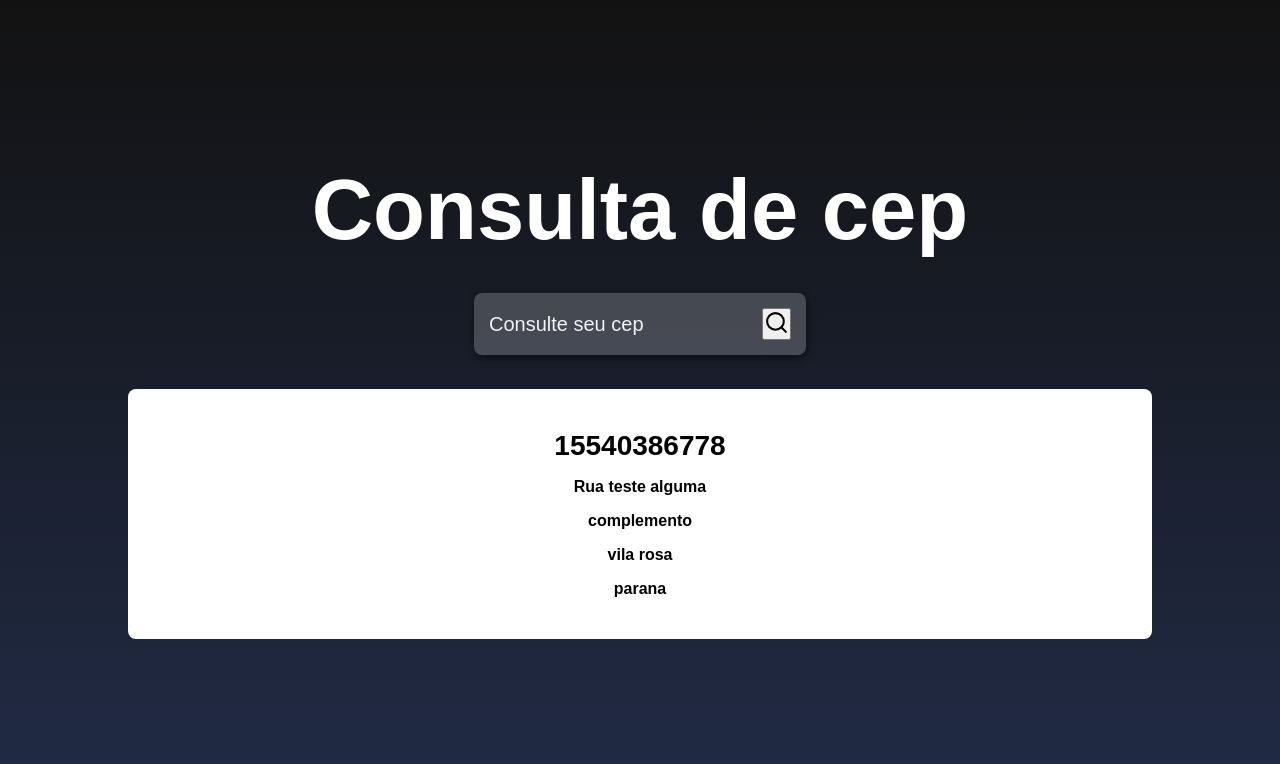
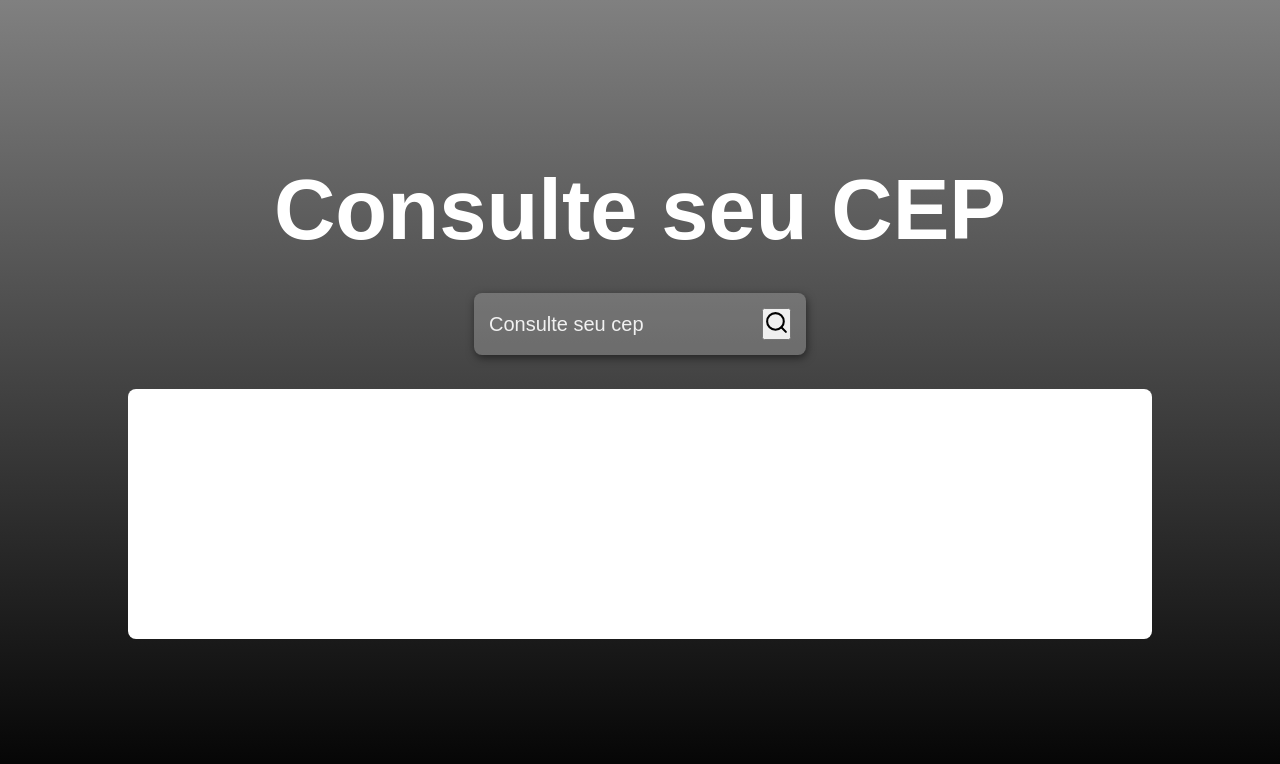
Before and after one commit to Brunoo47/Consultor-de-CEP, a React (Create React App) app: page / in a window 1280 px wide. Shown: the top 764 px of the page. Built offline with nearby package versions, Linux system fonts and the light colour scheme.

Commit message:
alterações

```diff
--- a/src/App.js
+++ b/src/App.js
@@ -8,7 +8,6 @@ function App() {
   const [cep, setCep] = useState({});
 
   async function handleSearch() {
-    // 89220306/json/
     if (input === '') {
       alert('preencha algum cep');
       return;
@@ -17,35 +16,40 @@ function App() {
     try {
       const response = await api.get(`${input}/json`);
       setCep(response.data)
+        console.log(response.data)
       setInput("")
-      // You can set the cep state if required
-      // setCep(response.data);
     } catch (error) {
-      alert('Ops! Erro ao buscar o cep');
+      alert('Erro ao buscar o cep');
       setInput('');
+      setCep({})
     }
   }
 
   return (
       <div className="container">
-      <h1 className="title">Consulta de cep</h1>
+        <h1 className="title">Consulte seu CEP</h1>
         <div className="containerInput">
           <input
               type="text"
               placeholder="Consulte seu cep"
               value={input}
               onChange={(event) => setInput(event.target.value)}
+
           />
           <button className="ButtonSearch" onClick={handleSearch}>
-          <FiSearch size={25} color="#000" />
+            <FiSearch size={25} color="#000"/>
           </button>
         </div>
         <main className="main">
-        <h2>15540386778</h2>
-        <span>Rua teste alguma</span>
-        <span>complemento</span>
-        <span>vila rosa</span>
-        <span>parana</span>
+          {cep.cep && (
+              <>
+                <h2>CEP: {cep.cep}</h2>
+                <span>RUA: {cep.logradouro}</span>
+                <span>BAIRRO: {cep.bairro}</span>
+                <span>CIDADE: {cep.localidade} - {cep.uf}</span>
+                <span>DDD: {cep.ddd}</span>
+              </>
+          )}
         </main>
       </div>
   );
--- a/src/style.css
+++ b/src/style.css
@@ -4,13 +4,13 @@
     justify-content: center;
     align-items: center;
     flex-direction: column;
-    background: linear-gradient(#121212, #212b46);
+    background: linear-gradient(#808080, #000000);
 
 }
 .title{
     font-size: 85px;
     color: #fff;
-    animation: flipTitle 2s;
+    animation: sliden;
 }
 @keyframes flipTitle{
     from{
@@ -33,7 +33,7 @@ box-shadow: 1px 3px 8px rgba(0,0,0, 0.5);
 background-color: transparent;
 border:0;
 font-size: 20px;
-color:#fff;
+color:#ffffff;
 outline: none;
 margin-right: 8px;
 
@@ -44,15 +44,15 @@ margin-right: 8px;
 
 }
 .buttonSeacrh{
-    background-color: transparent;
-    border: 0;
+    background-color: #808080;
+    border: 5px solid #fff;
     display: flex;
     justify-content: center;
     align-items: center;
     cursor: pointer;
     transition: transform 0.5s;
 }
-.buttonSeacrh::hover{
+.buttonSeacrh:hover{
     transform: scale(1.2);
 
 
@@ -63,17 +63,17 @@ margin-right: 8px;
     align-items: center;
     flex-direction: column;
     background-color: #fff;
-    width: 500px;
+   width: 500px;
     border-radius: 8px;
 
 }
 .main h2{
     margin: 16px 0;
-    font-size: 39px;
+    font-size: 32px;
 
 }
 .main span{
-    margin-bottom: 16px;
+    margin-bottom: 8px;
     font-weight: bold;
 }
 
```
Lines whose indentation alone changed are shown as unchanged.
